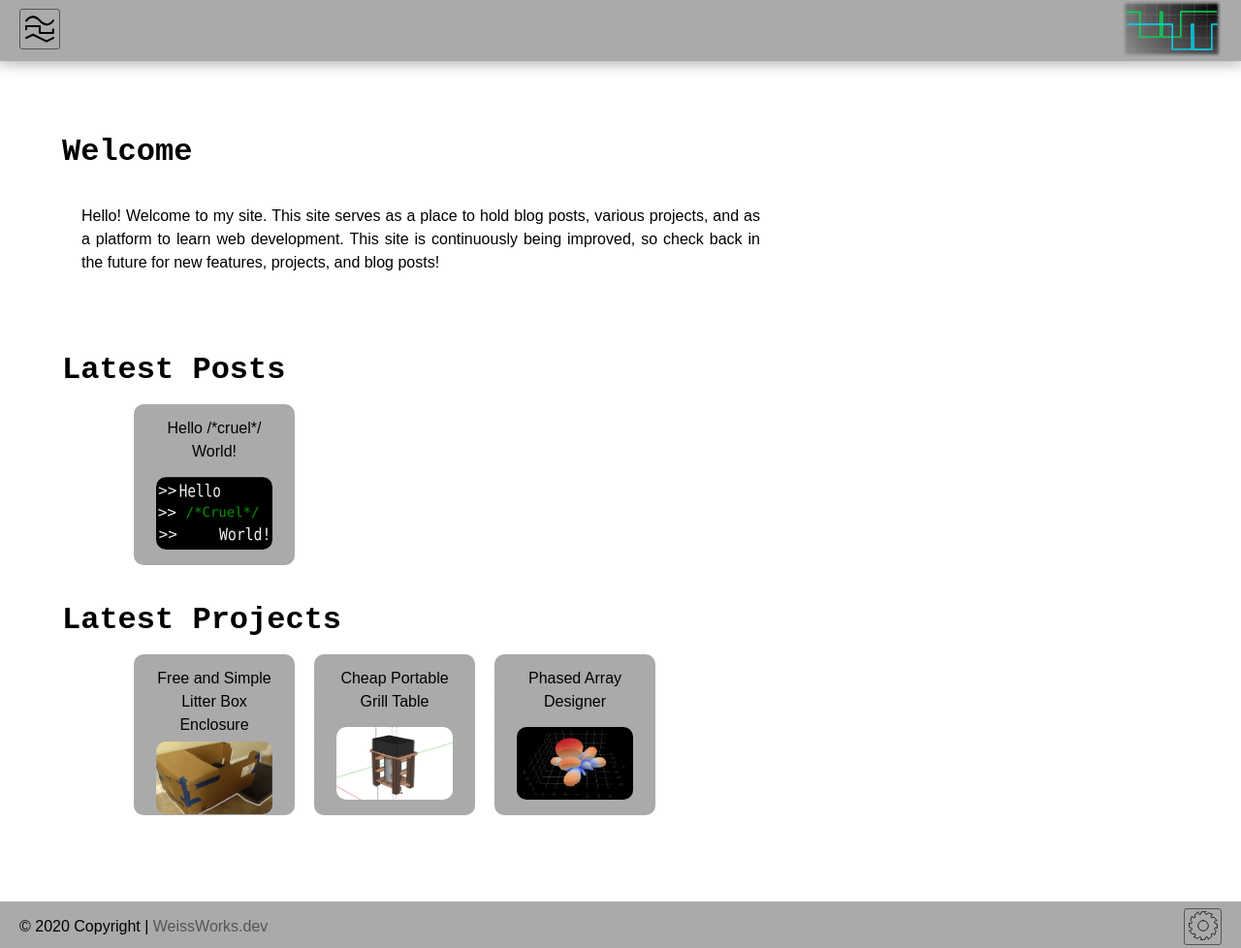
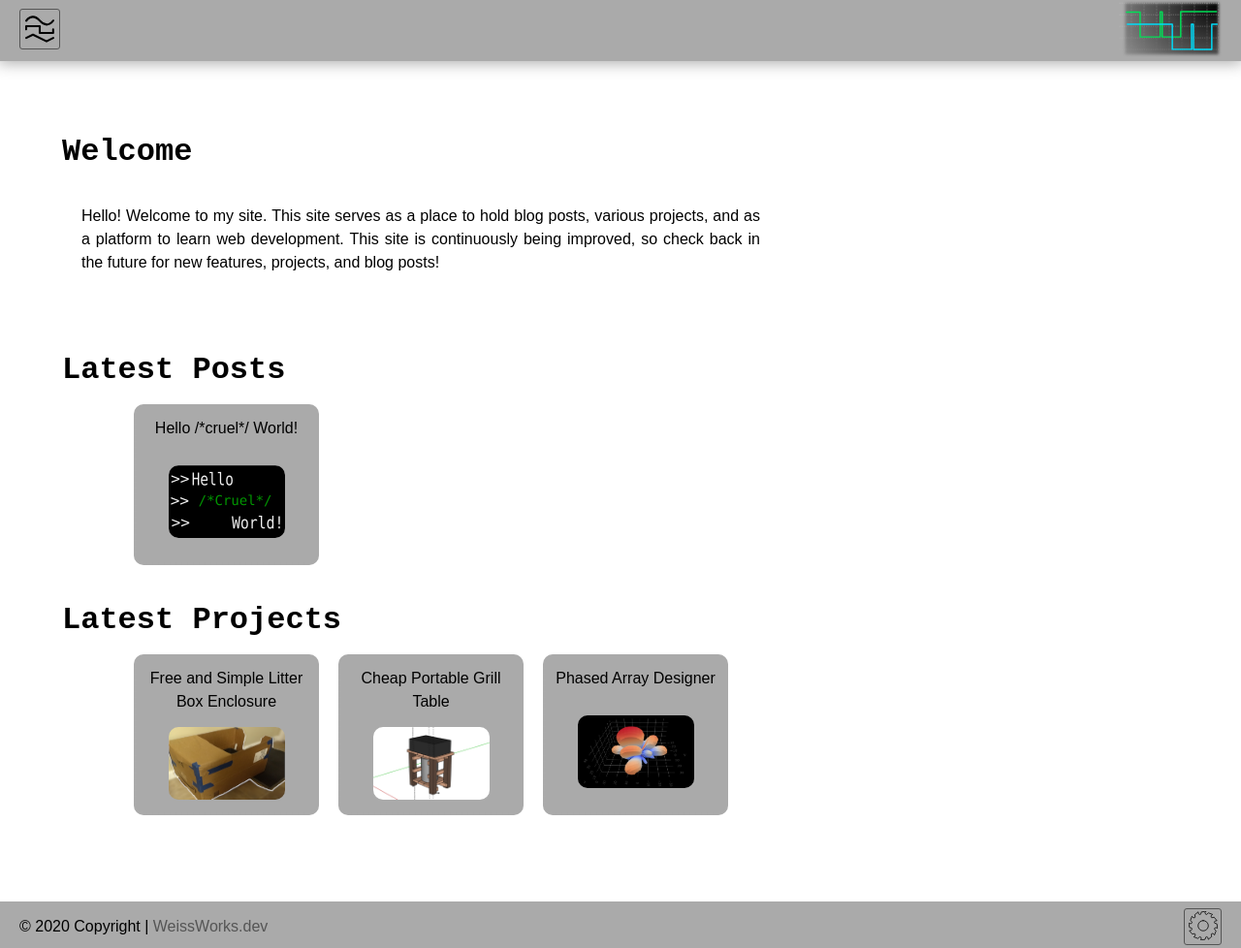
Before and after one commit to Sheekaboom/sheekaboom.github.io, a Jekyll site: the page built from index.md, in a window 1280 px wide. Shown: the whole page at 97% size. Built offline with Jekyll 4.4.1, drawn with Linux system fonts in a browser that asks for light colours.

Commit message:
increase item width for more text

```diff
--- a/_sass/_post_container.scss
+++ b/_sass/_post_container.scss
@@ -41,8 +41,8 @@
     flex-wrap:wrap;
     justify-content:center;
     height:150px;
-    width:150px;
-    min-width:150px;
+    width:175px;
+    min-width:175px;
     padding:5px;
     margin:10px;
     background: var(--background-accent-color);
```
